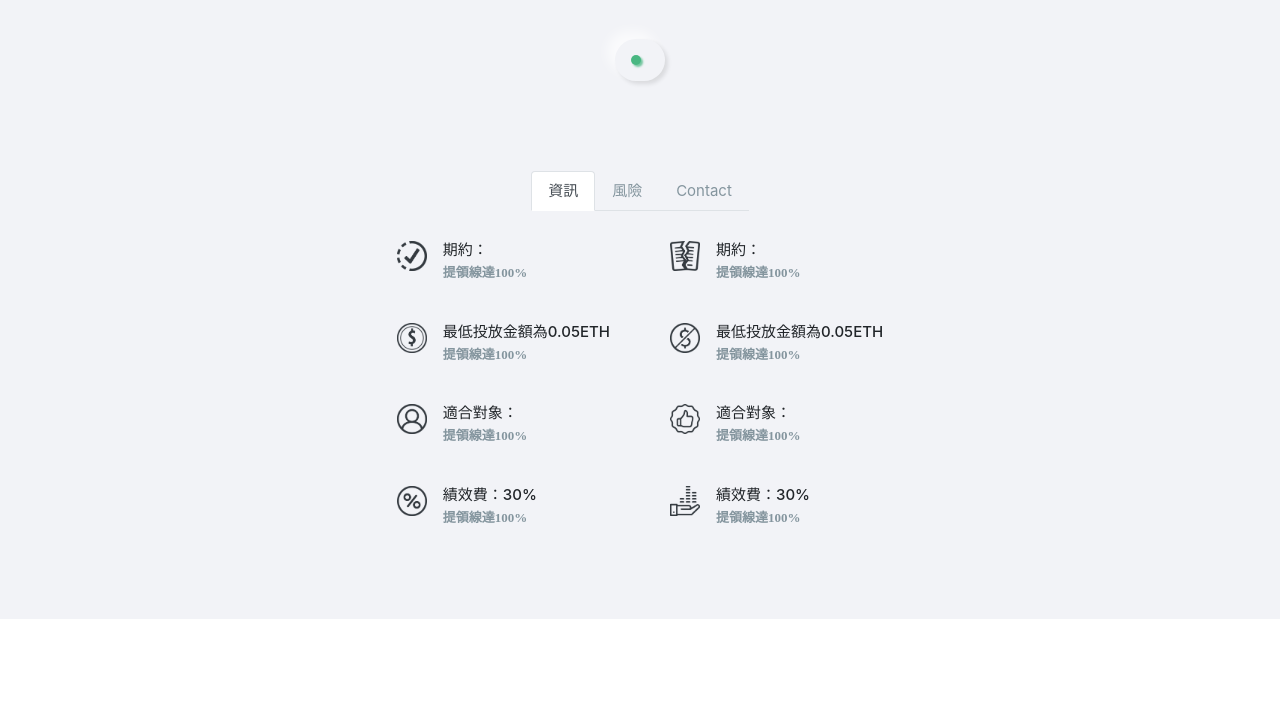
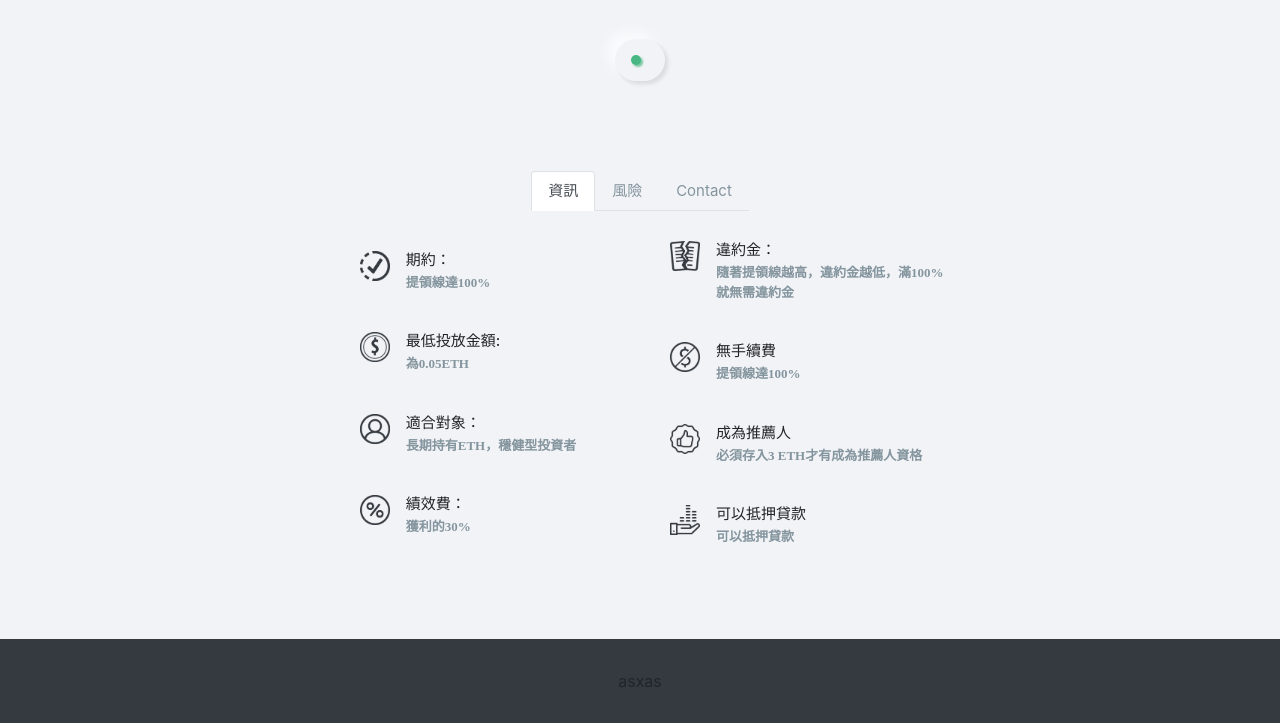
Before and after one commit to to101380/decoffer_V2.0, a plain HTML site: page index.html in a window 1280 px wide. Shown: the part 454-1177 px from the top of the page. Before the commit the page ends 1073 px from the top, so only its background shows below. Drawn offline with nearby package versions, Linux system fonts and the light colour scheme; a script that the page names is missing.

Commit message:
index_icon

```diff
--- a/index.html
+++ b/index.html
@@ -86,22 +86,22 @@
 					  <li class="media my-4">
 					    <img src="./static/css/img/index_icon/threshold.png"  width="30" height="30" class="mr-3" alt="...">
 					    <div class="media-body">
-					      <h5 class="mt-0 mb-1">最低投放金額為0.05ETH</h5>
-					      <p>提領線達100%</p>
+					      <h5 class="mt-0 mb-1">最低投放金額:</h5>
+					      <p>為0.05ETH</p>
 					    </div>
 					  </li>
 					  <li class="media my-4">
 					    <img src="./static/css/img/index_icon/user.png"  width="30" height="30" class="mr-3" alt="...">
 					    <div class="media-body">
 					      <h5 class="mt-0 mb-1">適合對象：</h5>
-					      <p>提領線達100%</p>
+					      <p>長期持有ETH，穩健型投資者</p>
 					    </div>
 					  </li>
 					  <li class="media">
 					    <img src="./static/css/img/index_icon/commission.png"  width="30" height="30" class="mr-3" alt="...">
 					    <div class="media-body">
-					      <h5 class="mt-0 mb-1">績效費：30%</h5>
-					      <p>提領線達100%</p>
+					      <h5 class="mt-0 mb-1">績效費：</h5>
+					      <p>獲利的30%</p>
 					    </div>
 					  </li>
 					</ul>
@@ -113,29 +113,29 @@
 					  <li class="media">
 					    <img src="./static/css/img/index_icon/Liquidated_damages.png" width="30" height="30" class="mr-3" alt="...">
 					    <div class="media-body">
-					      <h5 class="mt-0 mb-1">期約：</h5>
-					      <p>提領線達100%</p>
+					      <h5 class="mt-0 mb-1">違約金：</h5>
+					      <p>隨著提領線越高，違約金越低，滿100%就無需違約金</p>
 					    </div>
 					  </li>
 					  <li class="media my-4">
 					    <img src="./static/css/img/index_icon/no_fee.png"  width="30" height="30" class="mr-3" alt="...">
 					    <div class="media-body">
-					      <h5 class="mt-0 mb-1">最低投放金額為0.05ETH</h5>
+					      <h5 class="mt-0 mb-1">無手續費</h5>
 					      <p>提領線達100%</p>
 					    </div>
 					  </li>
 					  <li class="media my-4">
 					    <img src="./static/css/img/index_icon/recommender.png"  width="30" height="30" class="mr-3" alt="...">
 					    <div class="media-body">
-					      <h5 class="mt-0 mb-1">適合對象：</h5>
-					      <p>提領線達100%</p>
+					      <h5 class="mt-0 mb-1">成為推薦人</h5>
+					      <p>必須存入3 ETH才有成為推薦人資格</p>
 					    </div>
 					  </li>
 					  <li class="media">
 					    <img src="./static/css/img/index_icon/mortgage.png"  width="30" height="30" class="mr-3" alt="...">
 					    <div class="media-body">
-					      <h5 class="mt-0 mb-1">績效費：30%</h5>
-					      <p>提領線達100%</p>
+					      <h5 class="mt-0 mb-1">可以抵押貸款</h5>
+					      <p>可以抵押貸款</p>
 					    </div>
 					  </li>
 					</ul>
@@ -147,10 +147,20 @@
 
 		  </div>
 		  <!-- risk -->
-		  <div class="tab-pane fade" id="nav-profile" role="tabpanel" aria-labelledby="nav-profile-tab">...</div>
+		  <div class="tab-pane fade" id="nav-profile" role="tabpanel" aria-labelledby="nav-profile-tab">
+		  	此方案為ETH利息，用戶必須承擔ETH價格風險
+			存入的ETH只辨識地址，不辨識使用者，使用者必須保管地址私鑰，若私鑰遺失等同於放棄存入的ETH</div>
 		  <div class="tab-pane fade" id="nav-contact" role="tabpanel" aria-labelledby="nav-contact-tab">...</div>
 		</div>
 	</section>
+
+
+	<footer class="cos_center">
+		<div class="container-fluid cos_footer">
+			asxas
+
+		</div>
+	</footer>
 
 
 	<!-- <section class="main_style">
--- a/static/css/index.css
+++ b/static/css/index.css
@@ -100,3 +100,11 @@ a{
 	background-repeat: no-repeat; /* Do not repeat the image */
  	background-size: cover;
 }
+
+.cos_footer{
+	background-color:#343a40;
+	display: flex;
+	justify-content: center;
+	align-items: center;
+	padding: 30px;
+}
```
